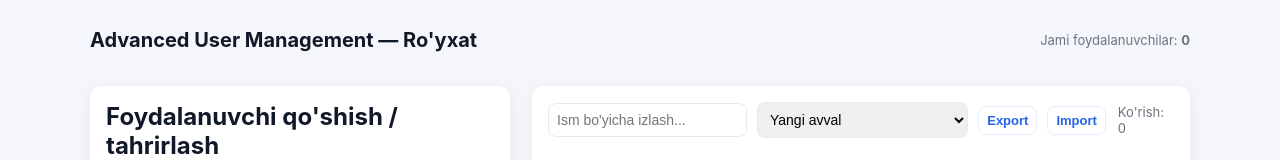
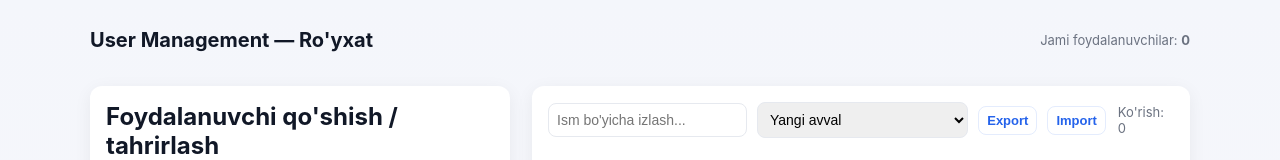
Before and after one commit to Ahmadjonov004/userManagement, a plain HTML site: page index.html in a window 1280 px wide. Shown: the top 160 px of the page. Drawn offline with Linux system fonts and the light colour scheme.

Commit message:
fully completed

```diff
--- a/index.html
+++ b/index.html
@@ -3,7 +3,7 @@
 <head>
   <meta charset="utf-8" />
   <meta name="viewport" content="width=device-width,initial-scale=1" />
-  <title>Advanced User Management</title>
+  <title>User Management</title>
   <link rel="stylesheet" href="./style/style.css" />
 </head>
 <body>
@@ -11,7 +11,7 @@
 
 
     <header>
-      <h1>Advanced User Management — Ro'yxat</h1>
+      <h1> User Management — Ro'yxat</h1>
       <div class="controls">
         <div class="small muted">Jami foydalanuvchilar: <strong id="totalCount">0</strong></div>
       </div>
```
